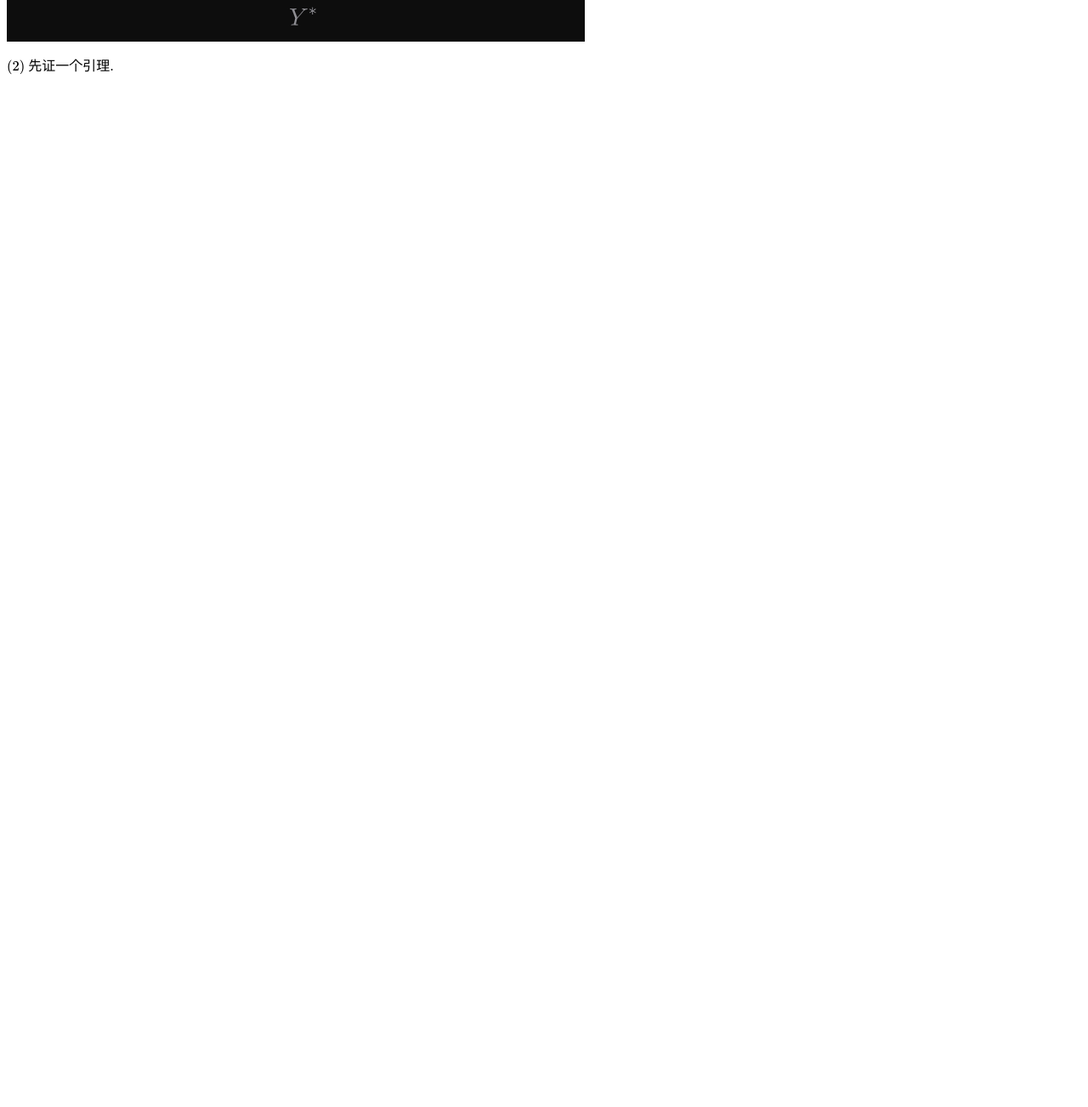
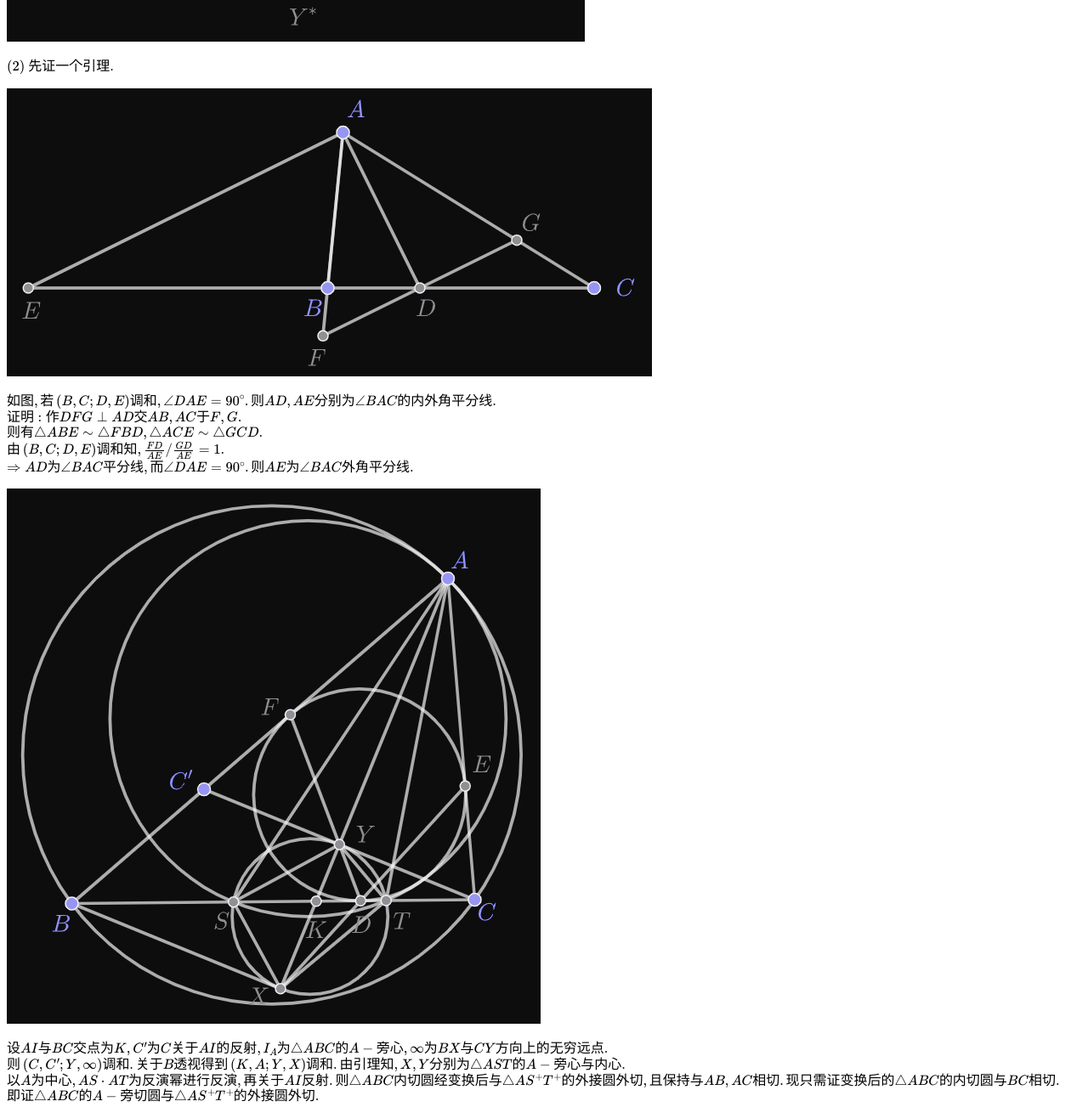
Before and after one commit to fzkrisdoaw/fzkrisdoaw.github.io, a plain HTML site: page ELMO_2016_P6.html in a window 1280 px wide. Shown: the part 2433-3736 px from the top of the page at 85% size. Before the commit the page ends 2537 px from the top, so only its background shows below. Drawn offline with nearby package versions, Linux system fonts and the light colour scheme.

Commit message:
commit ELMO_2016_P6.html

```diff
--- a/ELMO_2016_P6.html
+++ b/ELMO_2016_P6.html
@@ -11,5 +11,10 @@
   <img src="https://fzkrisdoaw.github.io/2.png" alt="">
   <img src="https://fzkrisdoaw.github.io/3.png" alt="">
   <p>\(\left(2\right)~先证一个引理.\)</p>
+  <img src="https://fzkrisdoaw.github.io/4.png" alt="">
+  <p>\(如图,若\left(B,C;D,E\right)调和,\angle DAE=90^{\circ}.则AD,AE分别为\angle BAC的内外角平分线.\)<br>\(证明:作DFG\perp AD交AB,AC于F,G.\)<br>\(则有\triangle ABE\sim\triangle FBD,\triangle ACE\sim\triangle GCD.\)<br>\(由\left(B,C;D,E\right)调和知,\frac{FD}{AE}/\frac{GD}{AE}=1.\)<br>\(\Rightarrow AD为\angle BAC平分线,而\angle DAE=90^{\circ}.则AE为\angle BAC外角平分线.\)</p>
+  <img src="https://fzkrisdoaw.github.io/5.png" alt="">
+  <p>\(设AI与BC交点为K,C'为C关于AI的反射,I_{A}为\triangle ABC的A-旁心,\infty为BX与CY方向上的无穷远点.\)<br>\(则\left(C,C';Y,\infty\right)调和.关于B透视得到\left(K,A;Y,X\right)调和.由引理知,X,Y分别为\triangle AST的A-旁心与内心.\)<br>\(以A为中心,AS\cdot AT为反演幂进行反演,再关于AI反射.则\triangle ABC内切圆经变换后与\triangle AS^{+}T^{+}的外接圆外切,且保持与AB,AC相切.现只需证变换后的\triangle ABC的内切圆与BC相切.\)<br>\(即证\triangle ABC的A-旁切圆与\triangle AS^{+}T^{+}的外接圆外切.\)</p>
+
 </body>
 </html>
```
